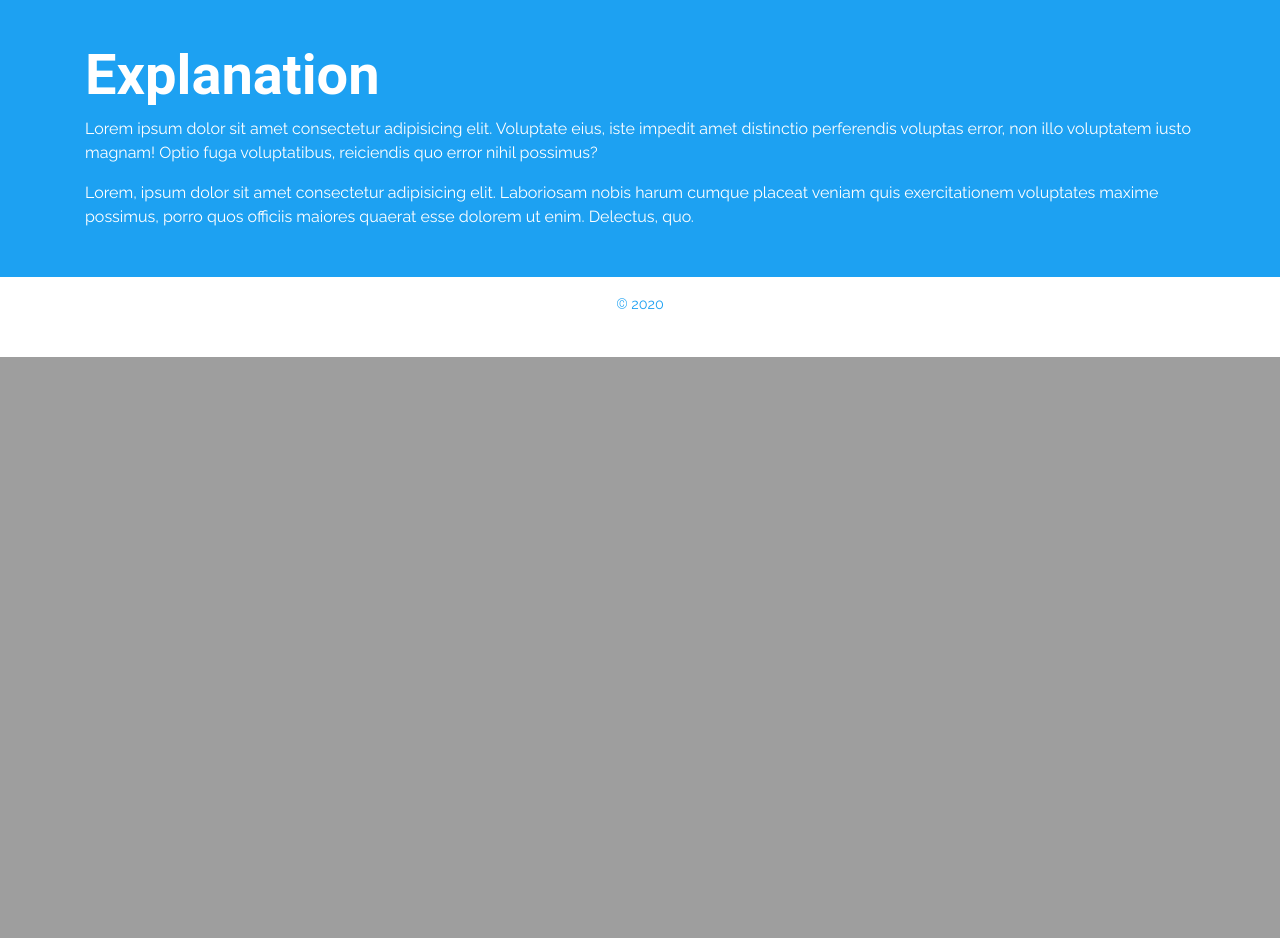
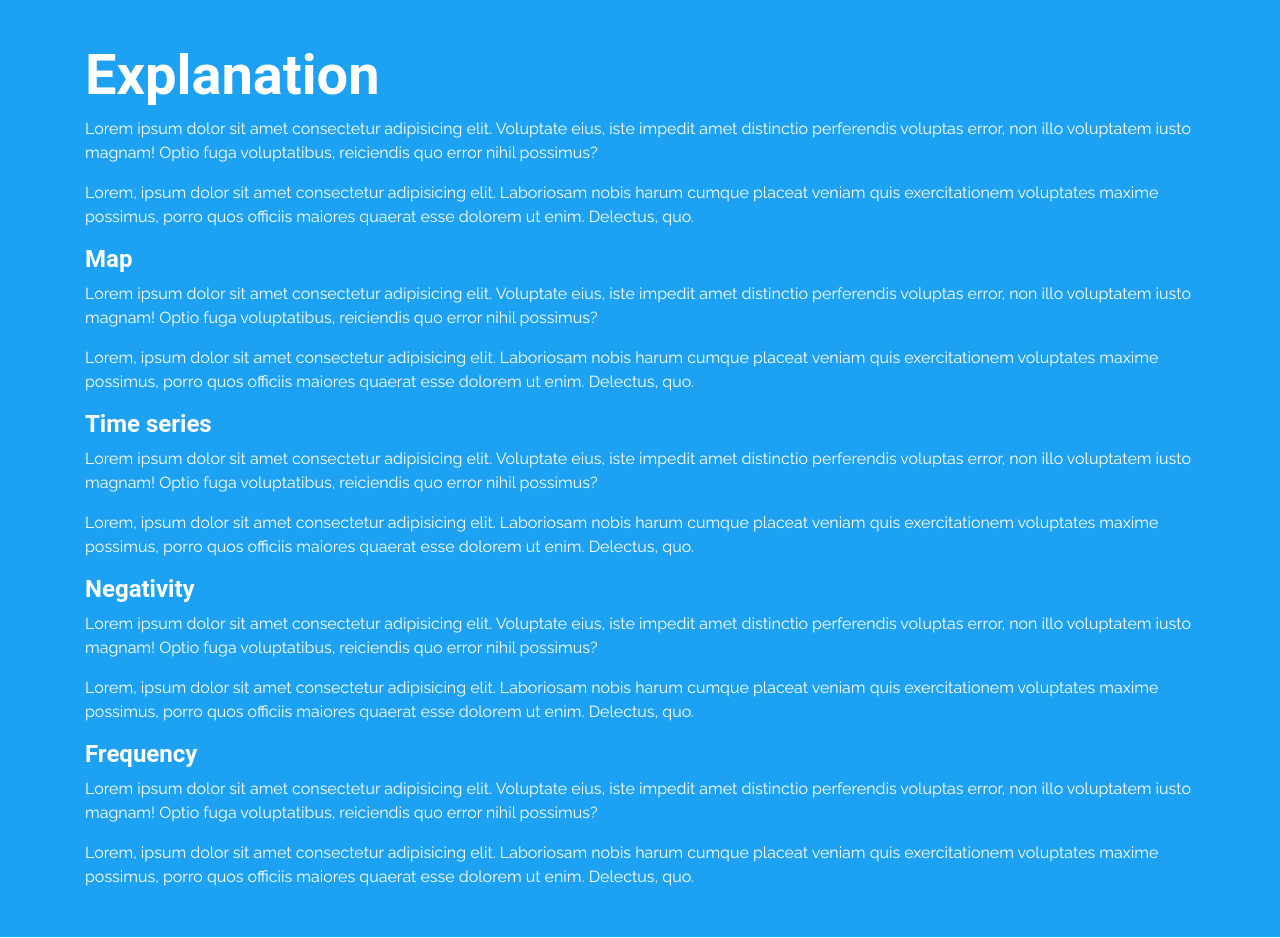
Before and after one commit to armandnaessens/bdsSite, a Django app: page /dashboard in a window 1280 px wide. Shown: the part 921-1859 px from the top of the page. Before the commit the page ends 1278 px from the top, so only its background shows below. Run offline with Django 3.2, Linux system fonts and the light colour scheme; some libraries are stand-ins or nearby versions.

Commit message:
insightsPage

```diff
--- a/main/templates/main/dashboard.html
+++ b/main/templates/main/dashboard.html
@@ -22,6 +22,30 @@
             <p>Lorem ipsum dolor sit amet consectetur adipisicing elit. Voluptate eius, iste impedit amet distinctio perferendis voluptas error, non illo voluptatem iusto magnam! Optio fuga voluptatibus, reiciendis quo error nihil possimus?</p>
             <p>Lorem, ipsum dolor sit amet consectetur adipisicing elit. Laboriosam nobis harum cumque placeat veniam quis exercitationem voluptates maxime possimus, porro quos officiis maiores quaerat esse dolorem ut enim. Delectus, quo.</p>
         </div>
+        <div class="text-left">
+            <h4 class="display-6" style="color: white; font-weight: 700;">Map</h4>
+
+            <p>Lorem ipsum dolor sit amet consectetur adipisicing elit. Voluptate eius, iste impedit amet distinctio perferendis voluptas error, non illo voluptatem iusto magnam! Optio fuga voluptatibus, reiciendis quo error nihil possimus?</p>
+            <p>Lorem, ipsum dolor sit amet consectetur adipisicing elit. Laboriosam nobis harum cumque placeat veniam quis exercitationem voluptates maxime possimus, porro quos officiis maiores quaerat esse dolorem ut enim. Delectus, quo.</p>
+        </div>
+        <div class="text-left">
+            <h4 class="display-6" style="color: white; font-weight: 700;">Time series</h4>
+
+            <p>Lorem ipsum dolor sit amet consectetur adipisicing elit. Voluptate eius, iste impedit amet distinctio perferendis voluptas error, non illo voluptatem iusto magnam! Optio fuga voluptatibus, reiciendis quo error nihil possimus?</p>
+            <p>Lorem, ipsum dolor sit amet consectetur adipisicing elit. Laboriosam nobis harum cumque placeat veniam quis exercitationem voluptates maxime possimus, porro quos officiis maiores quaerat esse dolorem ut enim. Delectus, quo.</p>
+        </div>
+        <div class="text-left">
+            <h4 class="display-6" style="color: white; font-weight: 700;">Negativity</h4>
+
+            <p>Lorem ipsum dolor sit amet consectetur adipisicing elit. Voluptate eius, iste impedit amet distinctio perferendis voluptas error, non illo voluptatem iusto magnam! Optio fuga voluptatibus, reiciendis quo error nihil possimus?</p>
+            <p>Lorem, ipsum dolor sit amet consectetur adipisicing elit. Laboriosam nobis harum cumque placeat veniam quis exercitationem voluptates maxime possimus, porro quos officiis maiores quaerat esse dolorem ut enim. Delectus, quo.</p>
+        </div>
+        <div class="text-left">
+            <h4 class="display-6" style="color: white; font-weight: 700;">Frequency</h4>
+
+            <p>Lorem ipsum dolor sit amet consectetur adipisicing elit. Voluptate eius, iste impedit amet distinctio perferendis voluptas error, non illo voluptatem iusto magnam! Optio fuga voluptatibus, reiciendis quo error nihil possimus?</p>
+            <p>Lorem, ipsum dolor sit amet consectetur adipisicing elit. Laboriosam nobis harum cumque placeat veniam quis exercitationem voluptates maxime possimus, porro quos officiis maiores quaerat esse dolorem ut enim. Delectus, quo.</p>
+        </div>
     </div>
 </section>
 
```
